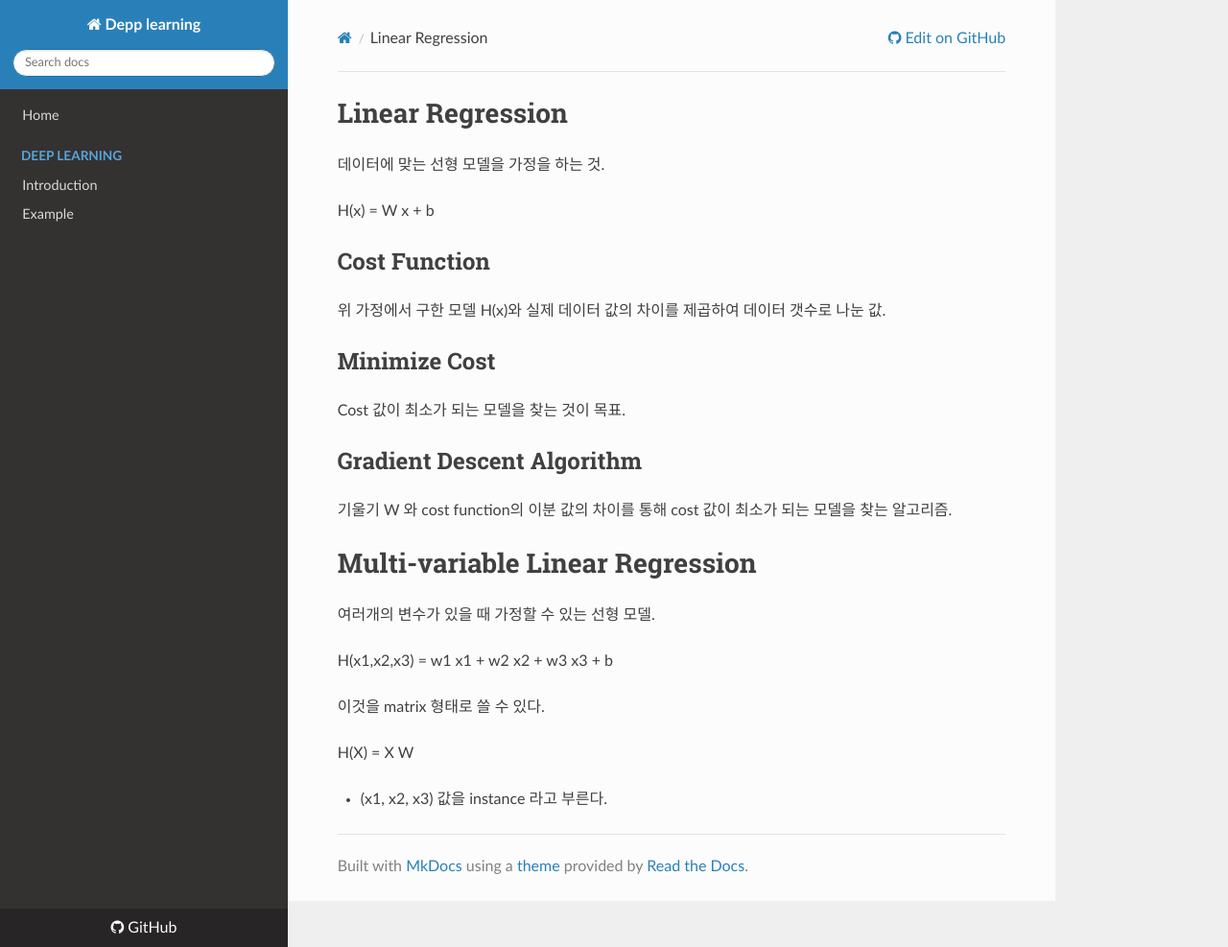
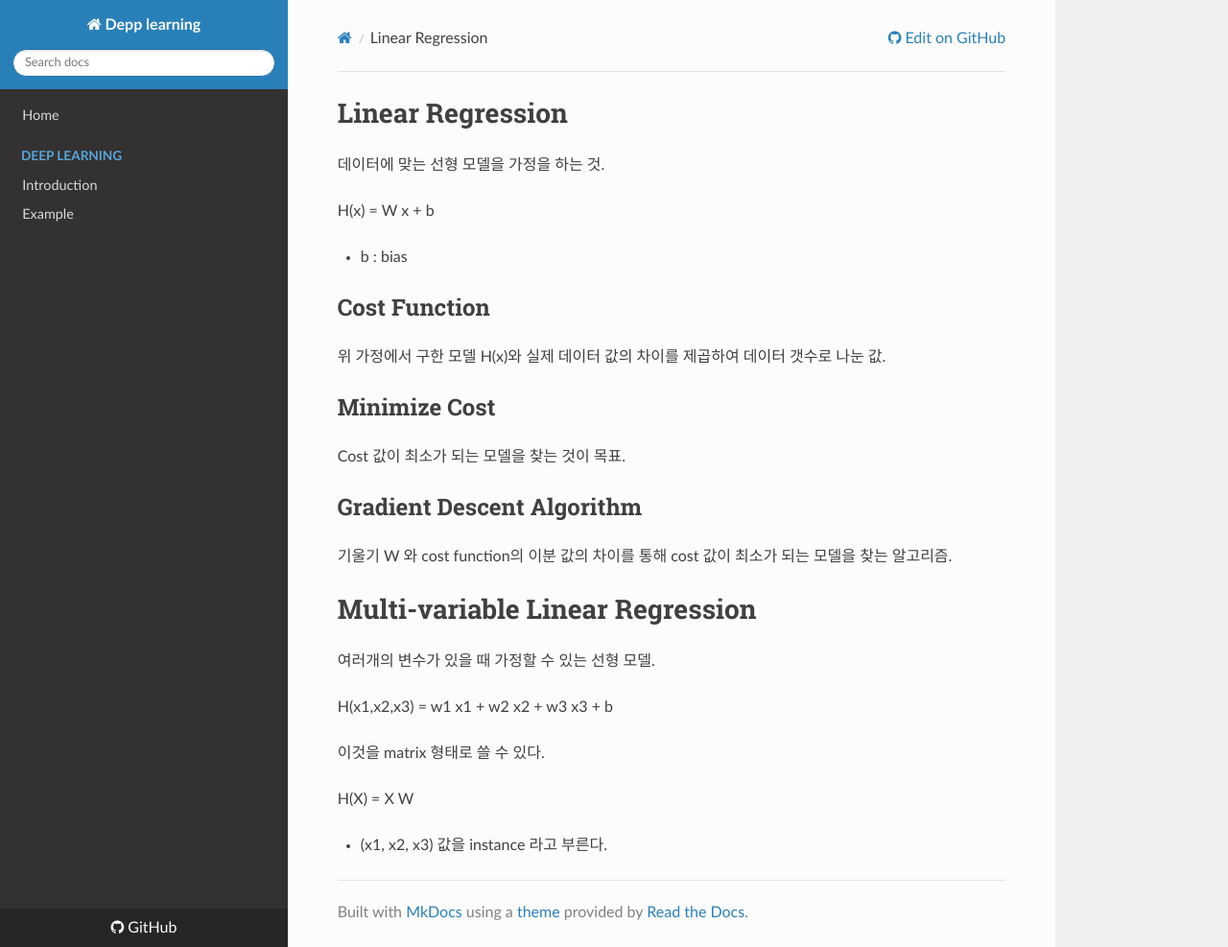
Before and after one commit to WonyoungCho/AI, an MkDocs documentation site: the page built from docs/linear_regression.md, in a window 1280 px wide and 987 px high. Shown: the whole window at 96% size. Built offline with MkDocs 1.6.1, drawn with Linux system fonts in a browser that asks for light colours; nearby versions of some CDN libraries; old or Windows-style settings are respelled for this version of MkDocs.

Commit message:
Update linear_regression.md

```diff
--- a/docs/linear_regression.md
+++ b/docs/linear_regression.md
@@ -4,6 +4,7 @@
 
 H(x) = W x + b
 
+* b : bias
 
 ## Cost Function
 
```
